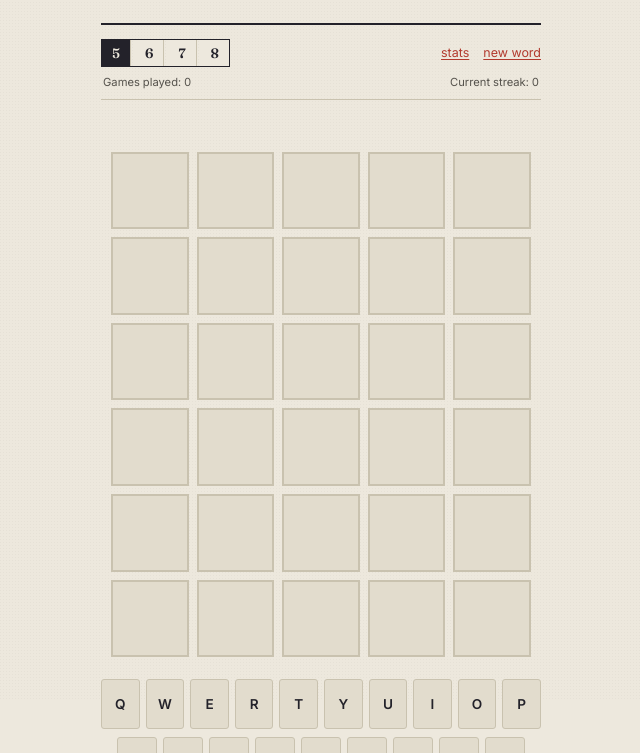
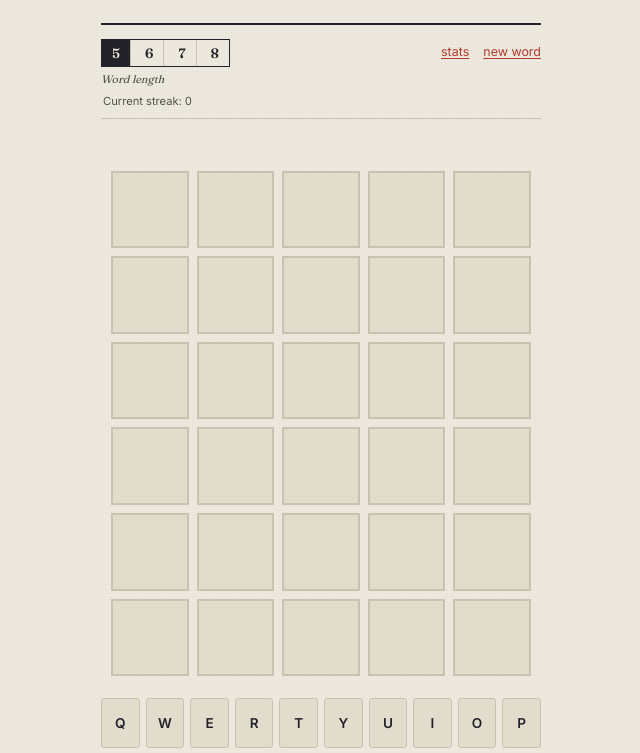
Before and after one commit to stvnhggns/WRDL, a plain HTML site: page index.html in a window 1280 px wide. Shown: the part 101-854 px from the top of the page, without its empty margins (319-959 px from the left). Drawn offline with Linux system fonts and the light colour scheme.

Commit message:
Add files via upload

```diff
--- a/index.html
+++ b/index.html
@@ -73,11 +73,25 @@
 
   .controls{
     display: flex;
-    align-items: center;
+    align-items: flex-start;
     justify-content: space-between;
     gap: 10px;
     padding: 10px 0 0;
     flex-wrap: wrap;
+  }
+
+  .length-col{
+    display: flex;
+    flex-direction: column;
+    align-items: flex-start;
+    gap: 5px;
+  }
+
+  .length-caption{
+    font-size: 0.68rem;
+    color: var(--ink-soft);
+    font-style: italic;
+    font-family: 'Fraunces', serif;
   }
 
   .length-group{
@@ -100,7 +114,7 @@
   .length-group button:last-child{ border-right: none; }
   .length-group button.active{ background: var(--ink); color: var(--paper); }
 
-  .text-links{ display: flex; gap: 14px; }
+  .text-links{ display: flex; gap: 14px; padding-top: 5px; }
 
   .text-links button{
     background: none;
@@ -271,12 +285,15 @@
 <div class="page">
   <header class="masthead">
     <h1>WRDL</h1>
-    <div class="tagline">a private little word puzzle</div>
+    <div class="tagline">frstrtng wrd pzzl</div>
   </header>
   <hr class="rule">
 
   <div class="controls">
-    <div class="length-group" id="lengthGroup"></div>
+    <div class="length-col">
+      <div class="length-group" id="lengthGroup"></div>
+      <div class="length-caption">Word length</div>
+    </div>
     <div class="text-links">
       <button id="statsBtn">stats</button>
       <button id="newWordBtn">new word</button>
@@ -284,7 +301,6 @@
   </div>
 
   <div class="meta-row">
-    <span>Games played: <span id="playedCount">0</span></span>
     <span>Current streak: <span id="streakCount">0</span></span>
   </div>
   <hr class="rule thin">
@@ -342,7 +358,6 @@
   const resultTitle = document.getElementById('resultTitle');
   const resultBody = document.getElementById('resultBody');
   const lengthGroupEl = document.getElementById('lengthGroup');
-  const playedCountEl = document.getElementById('playedCount');
   const streakCountEl = document.getElementById('streakCount');
 
   const statsOverlay = document.getElementById('statsOverlay');
@@ -376,7 +391,6 @@
   }
 
   function renderStatsQuick(){
-    playedCountEl.textContent = stats.played;
     streakCountEl.textContent = stats.currentStreak;
   }
 
```
